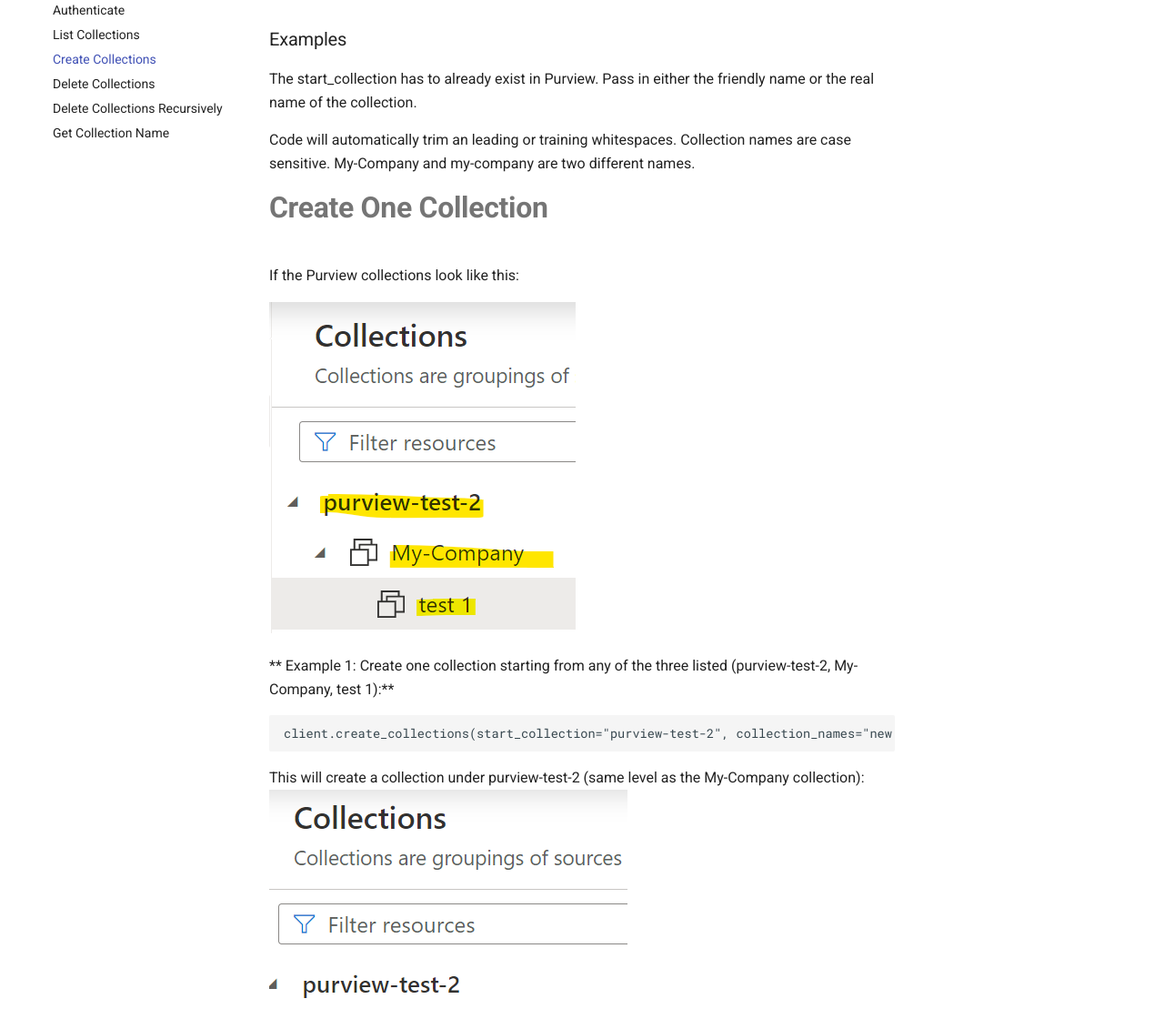
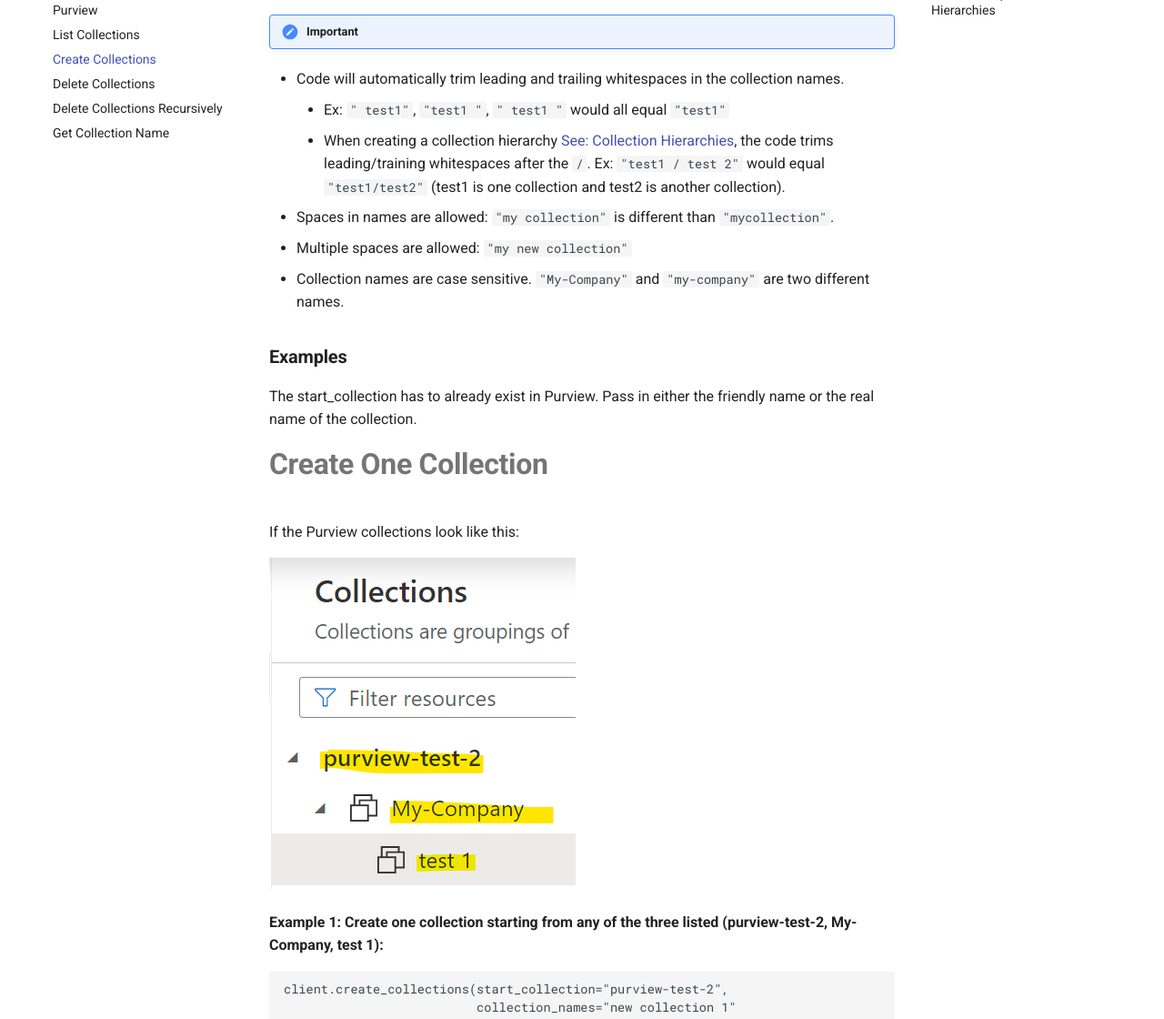
Before and after one commit to Ludwinic1/purviewautomation, an MkDocs documentation site: the page built from docs/tutorial/create-collections.md, in a window 1280 px wide and 1400 px high, cut to the strip 280-1400 px from the top of the window. Shown: the whole strip at 91% size. Built offline with MkDocs 1.6.1 and Material for MkDocs 9.7.7, drawn with Linux system fonts in a browser that asks for light colours; comment, search, counter and statistics services are not loaded; some of the changed text lies outside the part shown.

Commit message:
updated collection md

````diff
--- a/docs/tutorial/create-collections.md
+++ b/docs/tutorial/create-collections.md
@@ -4,25 +4,35 @@
     options:
         heading_level: 0
 
-### Examples
+!!! important
+  - Code will automatically trim leading and trailing whitespaces in the collection names.
+      - Ex: `" test1"`, `"test1 "`, `"    test1    "` would all equal `"test1"`
+      - When creating a collection hierarchy [See: Collection Hierarchies](#create-one-collection-hierarcy), the code trims leading/training whitespaces after the `/`. Ex: `"test1 / test 2"` would equal `"test1/test2"` (test1 is one collection and test2 is another collection).
+  - Spaces in names are allowed: `"my collection"` is different than `"mycollection"`.
+  - Multiple spaces are allowed: `"my new collection"`
+  - Collection names are case sensitive. `"My-Company"` and `"my-company"` are two different names.
+
+### **Examples**
 The start_collection has to already exist in Purview. Pass in either the friendly name or the real name of the collection.
 
-Code will automatically trim an leading or training whitespaces.
-Collection names are case sensitive. My-Company and my-company are two different names.
+
+
 
 # **Create One Collection**
 If the Purview collections look like this:
 
 ![Collections](../img/tutorial/create-collections/image01.png)
 
-** Example 1: Create one collection starting from any of the three listed (purview-test-2, My-Company, test 1):**
+**Example 1: Create one collection starting from any of the three listed (purview-test-2, My-Company, test 1):**
 ```Python
-client.create_collections(start_collection="purview-test-2", collection_names="new collection 1")
+client.create_collections(start_collection="purview-test-2",
+                          collection_names="new collection 1"
+                        )
 ```
 This will create a collection under purview-test-2 (same level as the My-Company collection):
 ![Collections](../img/tutorial/create-collections/image02.png)
 
-**Example 2: Create from `test 1`. As you can see, `sub test coll` is listed as a child of `test 1`. The keyword arguments can be ommited if desired:**
+**Example 2: Create from `test 1`. `sub test coll` will be listed as a child of `test 1`. The keyword arguments can be ommited if desired:**
 ```Python
 client.create_collections("test 1", "sub test coll")
 ```
@@ -50,10 +60,25 @@
 
 ![Collections](../img/tutorial/create-collections/image06.png)
 
-Example 1: Create a collection hierarchy under `My-Company`. `subcoll1` would be a child under `My-Company`, `subcoll2` would be a child under `subcoll1` (referenced by the `/`), and `sub coll 3` would be a child under `subcoll 2`
+Example 1: Create a collection hierarchy under `My-Company`. `subcoll1` would be a child under `My-Company` (referenced by the `/`), `subcoll2` would be a child under `subcoll1`, and `sub coll 3` would be a child under `subcoll 2`
 ```Python
 client.create_collections(start_collection="My-Company",
                           collection_names="subcoll1/subcoll2/sub coll 3"
                         )
 ```
 ![Collections](../img/tutorial/create-collections/image07.png)
+
+# **Create Multiple Collection Hierarchies**
+If the Purview collections look like this:
+
+![Collections](../img/tutorial/create-collections/image06.png)
+
+Example1: Create two collection hierarchies under `My-Company`, pass in a list of hierarchies:
+```Python
+first_hierarchy = "test 1/test 2/test 3/test4"
+second_hierarchy = "second test 1/secondtest2/second test 3/ second test4"
+
+client.create_collections(start_collection="My-Company",
+                          collection_names=[first_hierarchy, second_hierarchy])
+```
+![Collections](../img/tutorial/create-collections/image08.png)
--- a/mkdocs.yml
+++ b/mkdocs.yml
@@ -7,10 +7,10 @@
 nav:
   - index.md
   - Why This Library: why-this-library.md
-  - How to Create a Purview Resource: tutorial/create-purview.md
   - Tutorial  - User Guide:
-    - Step by Step Walkthrough: tutorial/step-by-step-walkthrough.md
-    - Authenticate: tutorial/authenticate.md
+    - First Steps: tutorial/first-steps.md
+    - Create a Purview Resource: tutorial/create-purview.md
+    - Authenticate and Connect with Purview: tutorial/authenticate-connect.md
     - List Collections: tutorial/list-collections.md
     - Create Collections: tutorial/create-collections.md
     - Delete Collections: tutorial/delete-collections.md
@@ -22,3 +22,6 @@
   - mkdocstrings
 
 repo_url: https://github.com/Ludwinic1/purviewautomation
+
+markdown_extensions:
+  - admonition
````
Also changed, not shown: docs/tutorial/authenticate-connect.md (renamed from docs/tutorial/authenticate.md, +1 -1 lines), docs/tutorial/first-steps.md (added, +44 -0 lines), docs/tutorial/step-by-step-walkthrough.md (deleted, +0 -37 lines), docs/img/tutorial/create-collections/image08.png (added), docs/img/tutorial/first-steps/image01.png (added).
